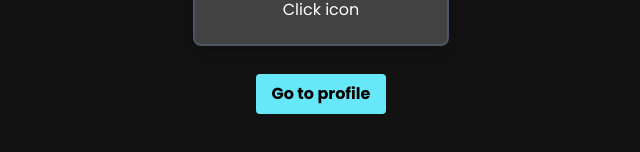
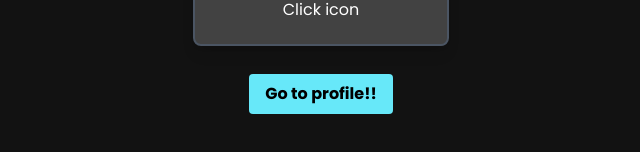
Before and after one commit to kevin7391s/shock_fitness, a Next.js app: page /home in a window 1280 px wide. Shown: the part 1497-1649 px from the top of the page, without its empty margins (319-959 px from the left). Built offline with nearby package versions, Linux system fonts and the light colour scheme; no server answers.

Commit message:
Update home.tsx

```diff
--- a/src/pages/home.tsx
+++ b/src/pages/home.tsx
@@ -81,7 +81,7 @@ function home() {
           href="/profile"
           className="bg-cyan-300 hover:bg-cyan-400 text-black font-bold py-2 px-4 rounded mt-7 mb-36 "
         >
-          Go to profile
+          Go to profile!!
         </Link>
       </div>
       <Footer />
```
